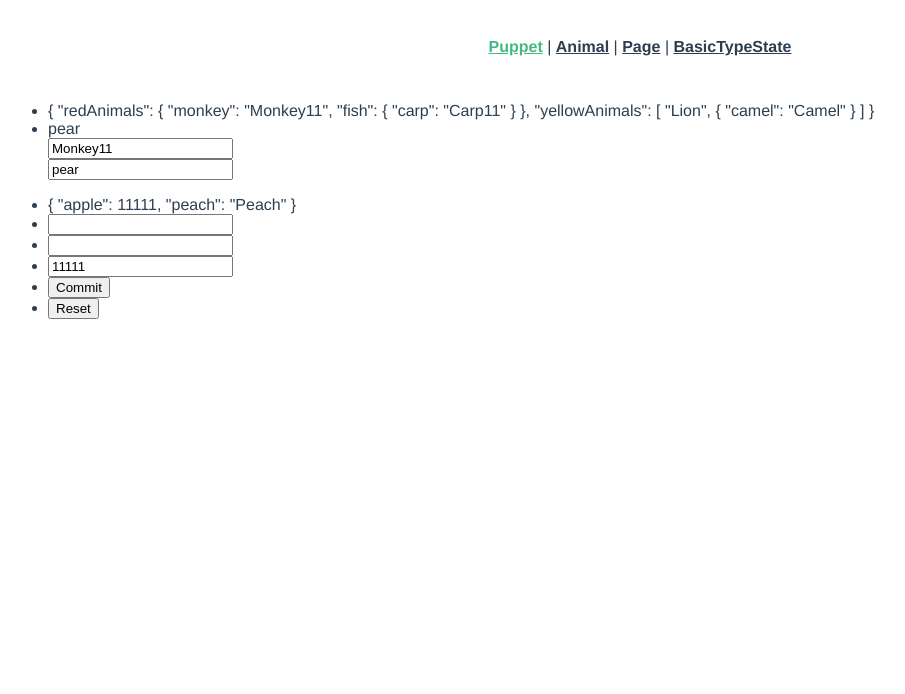
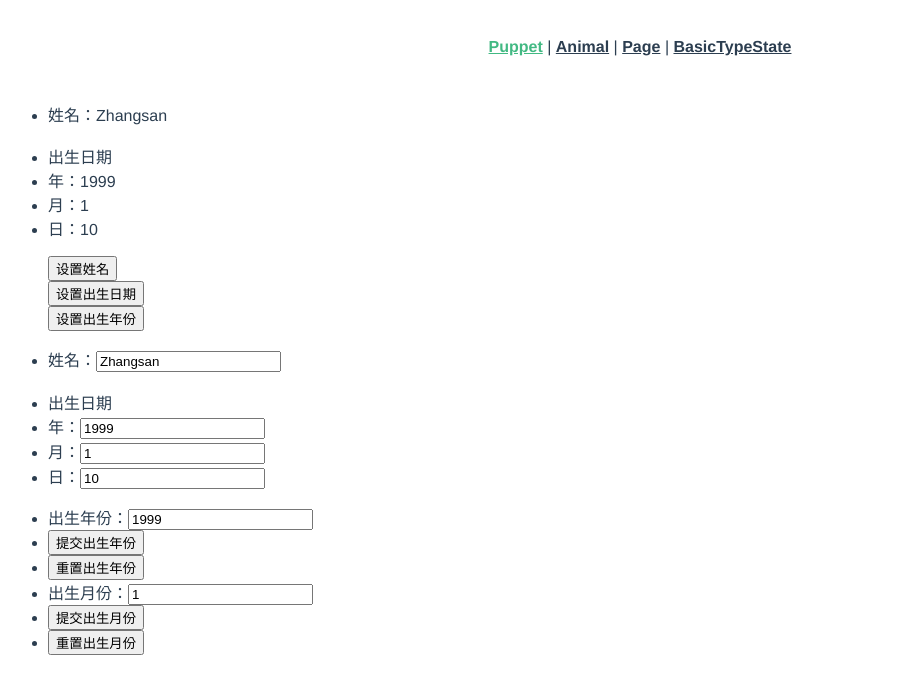
Before and after one commit to Big-Bear3/puppet, a Vue app: page / in a window 1280 px wide. Shown: the top 694 px of the page, without its empty margins (0-905 px from the left). Built offline with nearby package versions, Linux system fonts and the light colour scheme.

Commit message:
add example

```diff
--- a/src/router/index.ts
+++ b/src/router/index.ts
@@ -1,5 +1,5 @@
 import { createRouter, createWebHistory, RouteRecordRaw } from 'vue-router';
-import Puppet from '../views/Puppet.vue';
+import Example from '../views/example.vue';
 import Page from '../views/Page.vue';
 import Animal from '../views/Animal.vue';
 import BasicTypeState from '../views/BasicTypeState.vue';
@@ -7,8 +7,8 @@ import BasicTypeState from '../views/BasicTypeState.vue';
 const routes: Array<RouteRecordRaw> = [
     {
         path: '/',
-        name: 'Puppet',
-        component: Puppet
+        name: 'Example',
+        component: Example
     },
     {
         path: '/animal',
--- a/src/stores/componentStore.ts
+++ b/src/stores/componentStore.ts
@@ -1,7 +1,7 @@
+import { pageStore } from './index';
 import { PuppetShadow } from './../puppet/puppet';
 import { ComponentData, PageStore } from './pageStore';
 import { Freezer, Shadow } from '@/puppet/puppet';
-import { pageStore } from './stores';
 
 export class ComponentStore {
     @Freezer()
--- /dev/null
+++ b/src/stores/exampleStore.ts
@@ -0,0 +1,55 @@
+import { PuppetShadow } from './../puppet/puppet';
+import { Freezer, State, Shadow } from '@/puppet/puppet';
+
+interface DateOfBirth {
+    year: number;
+    month: number;
+    day: number;
+}
+
+export class ExampleStore {
+    @State()
+    private nameState = 'Zhangsan';
+
+    @State()
+    private dateOfBirthState = {
+        year: 1999,
+        month: 1,
+        day: 10
+    };
+
+    set name(newName: string) {
+        this.nameState = newName;
+    }
+
+    get name(): string {
+        return this.nameState;
+    }
+
+    get changeableDateOfBirth(): DateOfBirth {
+        return this.dateOfBirthState;
+    }
+
+    @Freezer()
+    get dateOfBirth(): DateOfBirth {
+        return this.dateOfBirthState;
+    }
+
+    @Shadow('dateOfBirthState')
+    dateOfBirthShadow: PuppetShadow<DateOfBirth>;
+
+    @Shadow((store: ExampleStore) => store.dateOfBirthState, 'month')
+    monthOfBirthShadow: PuppetShadow<number>;
+
+    setName(newName: string): void {
+        this.nameState = newName;
+    }
+
+    setDateOfBirth(newDateOfBirth: DateOfBirth): void {
+        this.dateOfBirthState = newDateOfBirth;
+    }
+
+    setYearOfBirth(newYear: number): void {
+        this.dateOfBirthState.year = newYear;
+    }
+}
--- a/src/stores/stores.ts
+++ b/src/stores/index.ts
@@ -1,10 +1,10 @@
+import { ExampleStore } from './exampleStore';
 import { BasicTypeStateStore } from './basicTypeStateStore';
 import { AnimalStore } from './animalStore';
 import { ComponentStore } from './componentStore';
 import { PageStore } from './pageStore';
-import { TestStore } from './testStore';
 
-export const testStore = new TestStore();
+export const exampleStore = new ExampleStore();
 export const animalStore = new AnimalStore();
 export const pageStore = new PageStore();
 export const componentStore = new ComponentStore(null);
--- a/src/stores/testStore.ts
+++ /dev/null
@@ -1,80 +0,0 @@
-import { Freezer, Shadow, State } from '@/puppet/puppet';
-
-class A {
-    aa: string;
-
-    constructor(d: string) {
-        this.aa = d;
-    }
-
-    bb(): void {
-        console.log(1111);
-    }
-}
-
-class B {
-    ccc: string;
-
-    constructor(d: string) {
-        this.ccc = d;
-    }
-
-    bbb(): void {
-        console.log(1111);
-    }
-}
-
-class C extends B {
-    xxx: string;
-
-    constructor(d: string) {
-        super('123');
-        this.xxx = d;
-    }
-
-    bbb(): void {
-        console.log(1111);
-    }
-}
-
-export class TestStore {
-    @State()
-    fruitObj: any = { apple: 'Apple', peach: 'Peach' };
-
-    @Shadow((testStore: TestStore) => testStore.fruitObj, 'apple')
-    fruitShadow: any;
-
-    @State()
-    private _fruit: any = 'apple';
-
-    @State()
-    private _animals = new Map();
-
-    @Freezer()
-    get animals(): any {
-        return this._animals;
-    }
-
-    get fruit(): string {
-        return this._fruit;
-    }
-
-    constructor() {
-        setTimeout(() => {
-            this._fruit = 'pear';
-        }, 500);
-        setTimeout(() => {
-            const map = new Map();
-            map.set('aaa', {
-                redAnimals: {
-                    monkey: 'Monkey11',
-                    fish: {
-                        carp: 'Carp11'
-                    }
-                },
-                yellowAnimals: ['Lion', { camel: 'Camel' }]
-            });
-            this._animals = map;
-        });
-    }
-}
--- a/src/views/Animal.vue
+++ b/src/views/Animal.vue
@@ -107,7 +107,7 @@
 </template>
 
 <script lang="ts" setup>
-import { animalStore } from '@/stores/stores';
+import { animalStore } from '@/stores/index';
 import { computed, ref, watch, watchEffect } from 'vue';
 const { shallowAnimals, shallowDucksArray, deepAnimals, firstDolphins, dynamicDeepAnimals, dynamicDeepAnimalsArray } = animalStore;
 const shallowPigs = shallowAnimals.pigs;
--- a/src/views/BasicTypeState.vue
+++ b/src/views/BasicTypeState.vue
@@ -18,7 +18,7 @@
 </template>
 
 <script lang="ts" setup>
-import { basicTypeStateStore } from '@/stores/stores';
+import { basicTypeStateStore } from '@/stores/index';
 const [projectNameShadow, commitProjectName, resetProjectName] = basicTypeStateStore.projectNameShadow;
 
 setTimeout(() => {
--- a/src/views/Page.vue
+++ b/src/views/Page.vue
@@ -53,7 +53,7 @@
 </template>
 
 <script lang="ts" setup>
-import { pageStore, componentStore } from '@/stores/stores';
+import { pageStore, componentStore } from '@/stores/index';
 
 const { readonlyPageData } = pageStore;
 
--- a/src/views/Puppet.vue
+++ /dev/null
@@ -1,35 +0,0 @@
-<template>
-    <ul class="puppet-ul" v-if="animals.get('aaa')?.redAnimals?.monkey">
-        <li>{{ testStore.animals.get('aaa') }}</li>
-        <li>{{ testStore.fruit }}</li>
-        <input v-model="animals.get('aaa').redAnimals.monkey" />
-        <input v-model="testStore.fruit" />
-    </ul>
-    <ul class="puppet-ul">
-        <li>{{ testStore.fruitObj }}</li>
-        <li><input v-model="fruitShadow.apple" /></li>
-        <li><input v-model="fruitShadow.peach" /></li>
-        <li><input v-model="fruitShadow" /></li>
-        <li><button @click="commit">Commit</button></li>
-        <li><button @click="reset">Reset</button></li>
-    </ul>
-</template>
-
-<script lang="ts" setup>
-import { testStore } from '@/stores/stores';
-
-const { animals, fruitObj } = testStore;
-const [fruitShadow, commit, reset] = testStore.fruitShadow;
-(fruitShadow.value = 11111), commit();
-</script>
-<style lang="less">
-.puppet-ul {
-    display: flex;
-    flex-direction: column;
-    align-items: flex-start;
-
-    .event-btn {
-        margin-left: 10px;
-    }
-}
-</style>
--- /dev/null
+++ b/src/views/example.vue
@@ -0,0 +1,49 @@
+<template>
+    <ul class="puppet-ul">
+        <li>姓名：{{ exampleStore.name }}</li>
+        <br />
+        <li>出生日期</li>
+        <li>年：{{ dateOfBirth.year }}</li>
+        <li>月：{{ dateOfBirth.month }}</li>
+        <li>日：{{ dateOfBirth.day }}</li>
+    </ul>
+    <ul class="puppet-ul">
+        <button @click="exampleStore.setName('Lisi')">设置姓名</button>
+        <button @click="exampleStore.setDateOfBirth({ year: 2000, month: 12, day: 5 })">设置出生日期</button>
+        <button @click="exampleStore.setYearOfBirth(2021)">设置出生年份</button>
+    </ul>
+    <ul class="puppet-ul">
+        <li>姓名：<input v-model="exampleStore.name" /></li>
+        <br />
+        <li>出生日期</li>
+        <li>年：<input v-model="changeableDateOfBirth.year" /></li>
+        <li>月：<input v-model="changeableDateOfBirth.month" /></li>
+        <li>日：<input v-model="changeableDateOfBirth.day" /></li>
+    </ul>
+    <ul class="puppet-ul">
+        <li>出生年份：<input v-model="dateOfBirthShadow.year" /></li>
+        <li><button @click="commitDateOfBirthShadow">提交出生年份</button></li>
+        <li><button @click="resetDateOfBirthShadow">重置出生年份</button></li>
+        <li>出生月份：<input v-model="monthOfBirthShadow" /></li>
+        <li><button @click="commitMonthOfBirthShadow">提交出生月份</button></li>
+        <li><button @click="resetMonthOfBirthShadow">重置出生月份</button></li>
+    </ul>
+</template>
+
+<script lang="ts" setup>
+import { exampleStore } from '@/stores/index';
+const { dateOfBirth, changeableDateOfBirth } = exampleStore;
+const [dateOfBirthShadow, commitDateOfBirthShadow, resetDateOfBirthShadow] = exampleStore.dateOfBirthShadow;
+const [monthOfBirthShadow, commitMonthOfBirthShadow, resetMonthOfBirthShadow] = exampleStore.monthOfBirthShadow;
+</script>
+<style lang="less">
+.puppet-ul {
+    display: flex;
+    flex-direction: column;
+    align-items: flex-start;
+
+    .event-btn {
+        margin-left: 10px;
+    }
+}
+</style>
```
